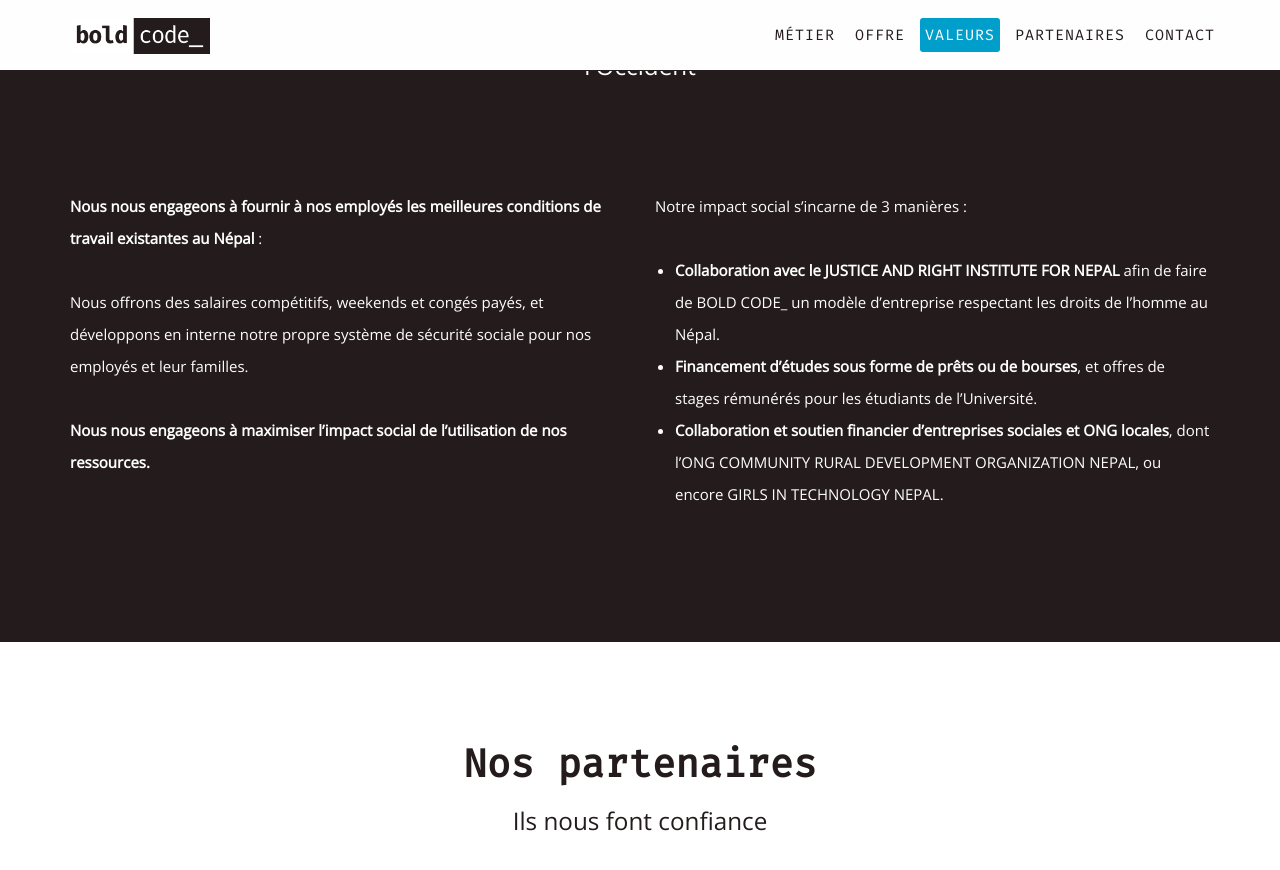
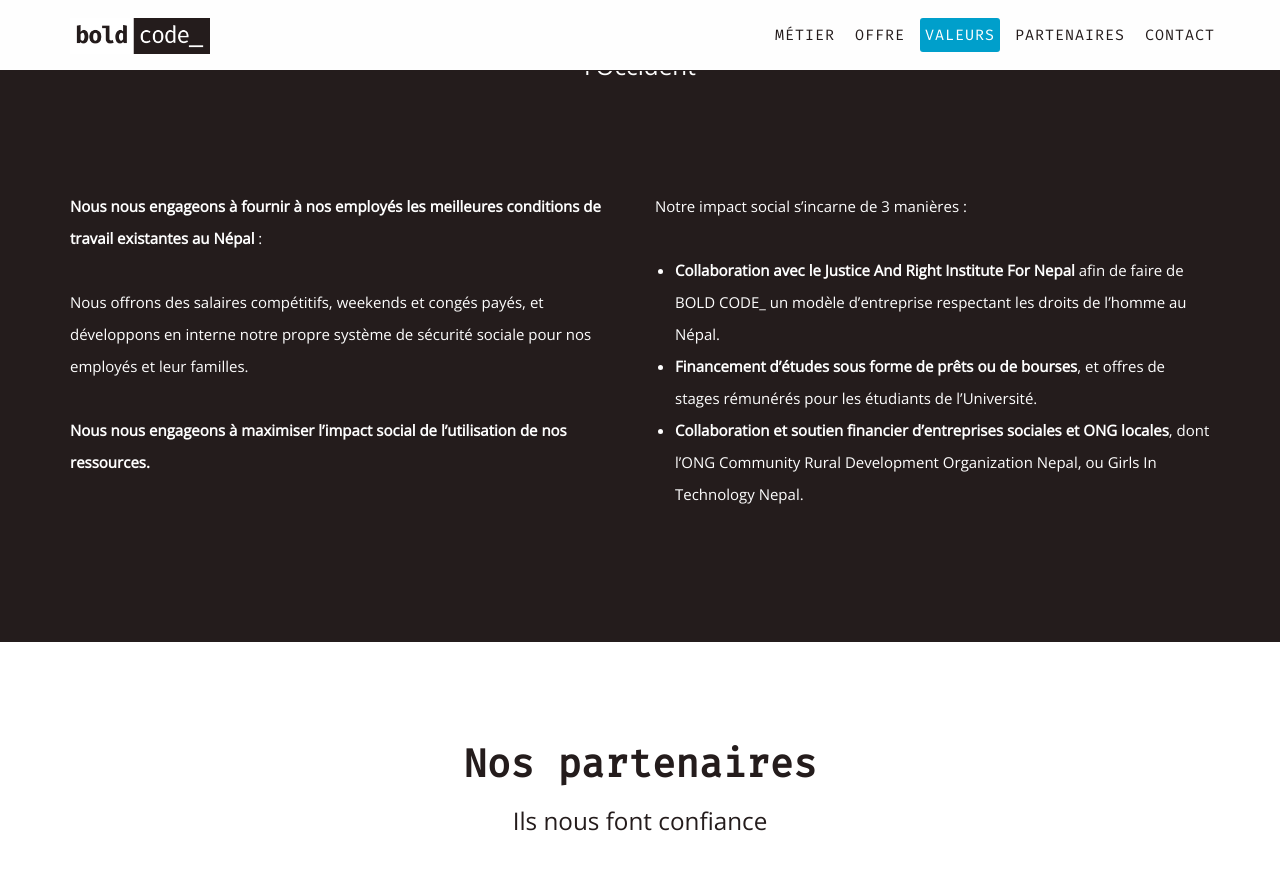
Before and after one commit to jeanboutin/boldcode-io.github.io, a Jekyll site: the page built from index.html, in a window 1280 px wide and 900 px high, scrolled down 2852 px. Shown: the top 870 px of the window. Built offline with Jekyll 4.4.1, drawn with Linux system fonts in a browser that asks for light colours.

Commit message:
Fix uppercase text

```diff
--- a/_data/homepage_nos_valeurs.yml
+++ b/_data/homepage_nos_valeurs.yml
@@ -18,11 +18,11 @@ items:
   - description: |-
       Notre impact social s'incarne de 3 manières :
 
-      * __Collaboration avec le JUSTICE AND RIGHT INSTITUTE FOR NEPAL__ afin de faire
+      * __Collaboration avec le Justice And Right Institute For Nepal__ afin de faire
       de BOLD CODE\_ un modèle d'entreprise respectant les droits de l'homme au
       Népal.
       * __Financement d'études sous forme de prêts ou de bourses__, et offres de
       stages rémunérés pour les étudiants de l'Université.
       * __Collaboration et soutien financier d'entreprises sociales et ONG
-      locales__, dont l'ONG COMMUNITY RURAL DEVELOPMENT ORGANIZATION
-      NEPAL, ou encore GIRLS IN TECHNOLOGY NEPAL.
+      locales__, dont l'ONG Community Rural Development Organization
+      Nepal, ou Girls In Technology Nepal.
```
